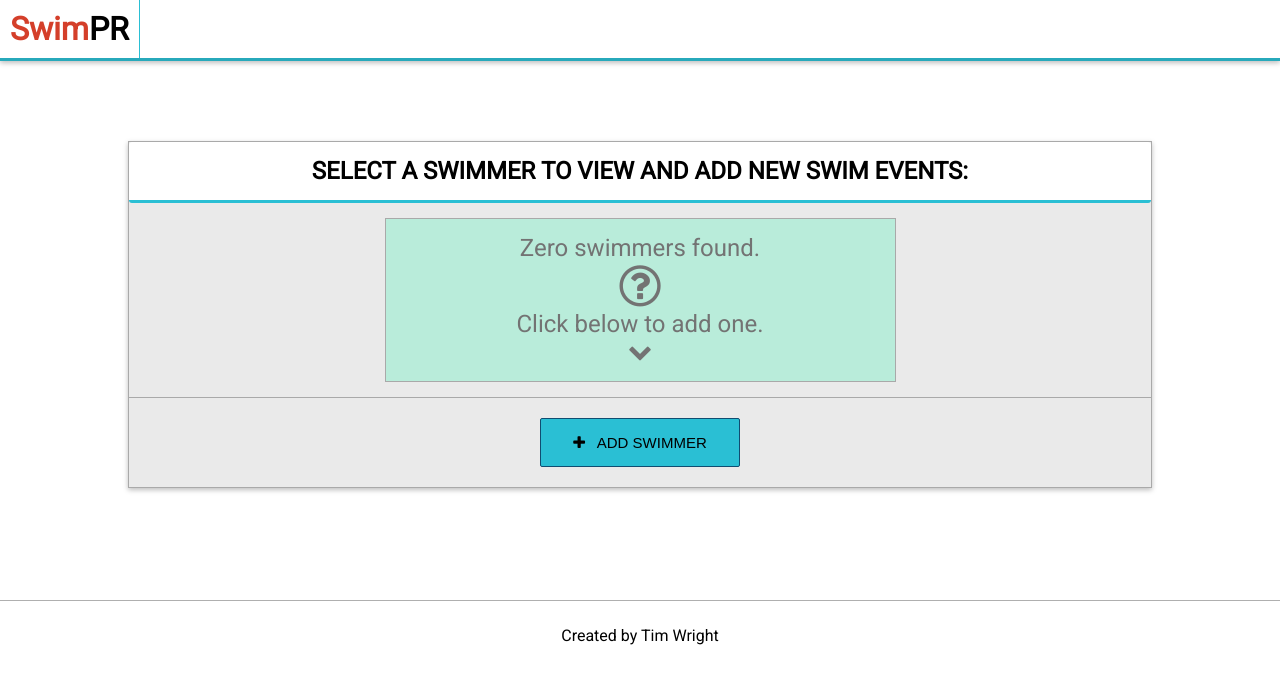
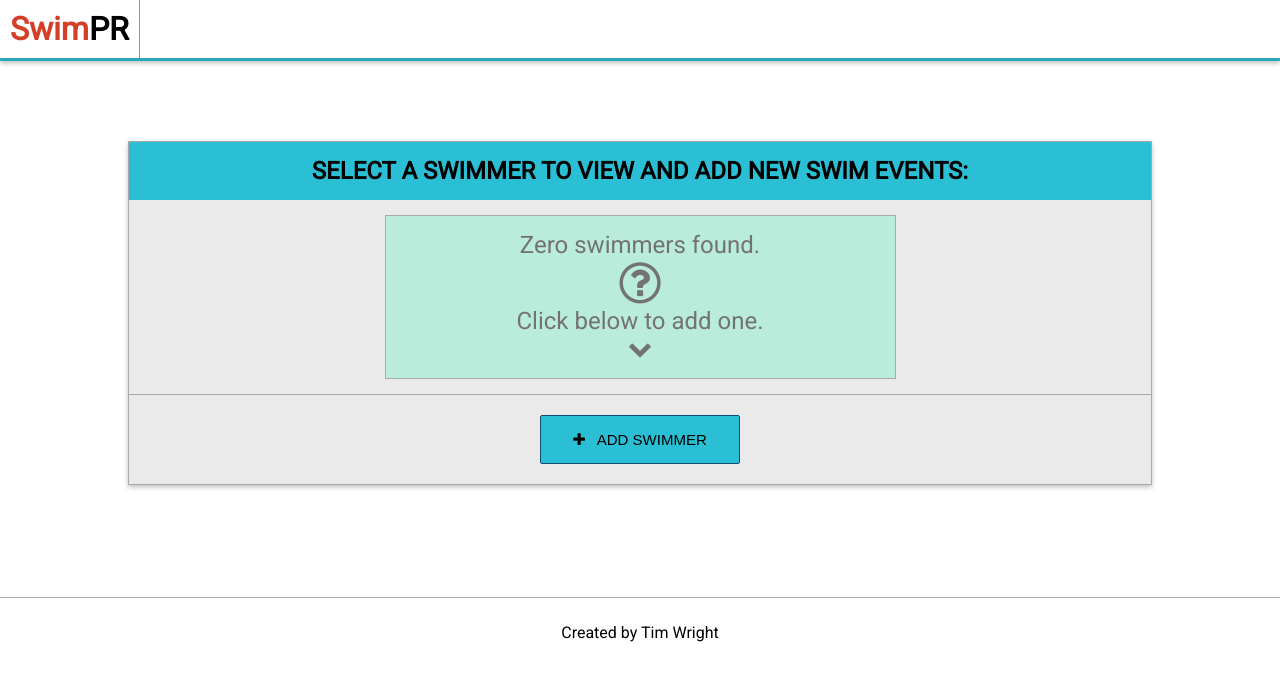
Before and after one commit to Karobka/swim_pr2, a website: page public/swimmers.html in a window 1280 px wide. Drawn offline with nearby package versions, Linux system fonts and the light colour scheme; no server answers.

Commit message:
adusted some button and background styles

```diff
--- a/public/main.css
+++ b/public/main.css
@@ -59,11 +59,13 @@ body {
 .secondary_font {
     font-family: "Roboto Slab", serif;
 }
-.swimr_header,
 .login_header {
     background-color: #fff;
     border-radius: 3px;
     border-bottom: 3px solid #2abfd4;
+}
+.swimr_header {
+    background-color: #2abfd4;
 }
 .login_header > h1 {
     padding: 15px;
@@ -224,6 +226,7 @@ button:hover {
     color: #fff;
     cursor: pointer;
 }
+.btn_submit_newuser,
 .btn_add_swimr,
 .btn_new_swimr,
 .btn_form_submit,
```
Also changed, not shown: public/index.html (+0 -2 lines).
